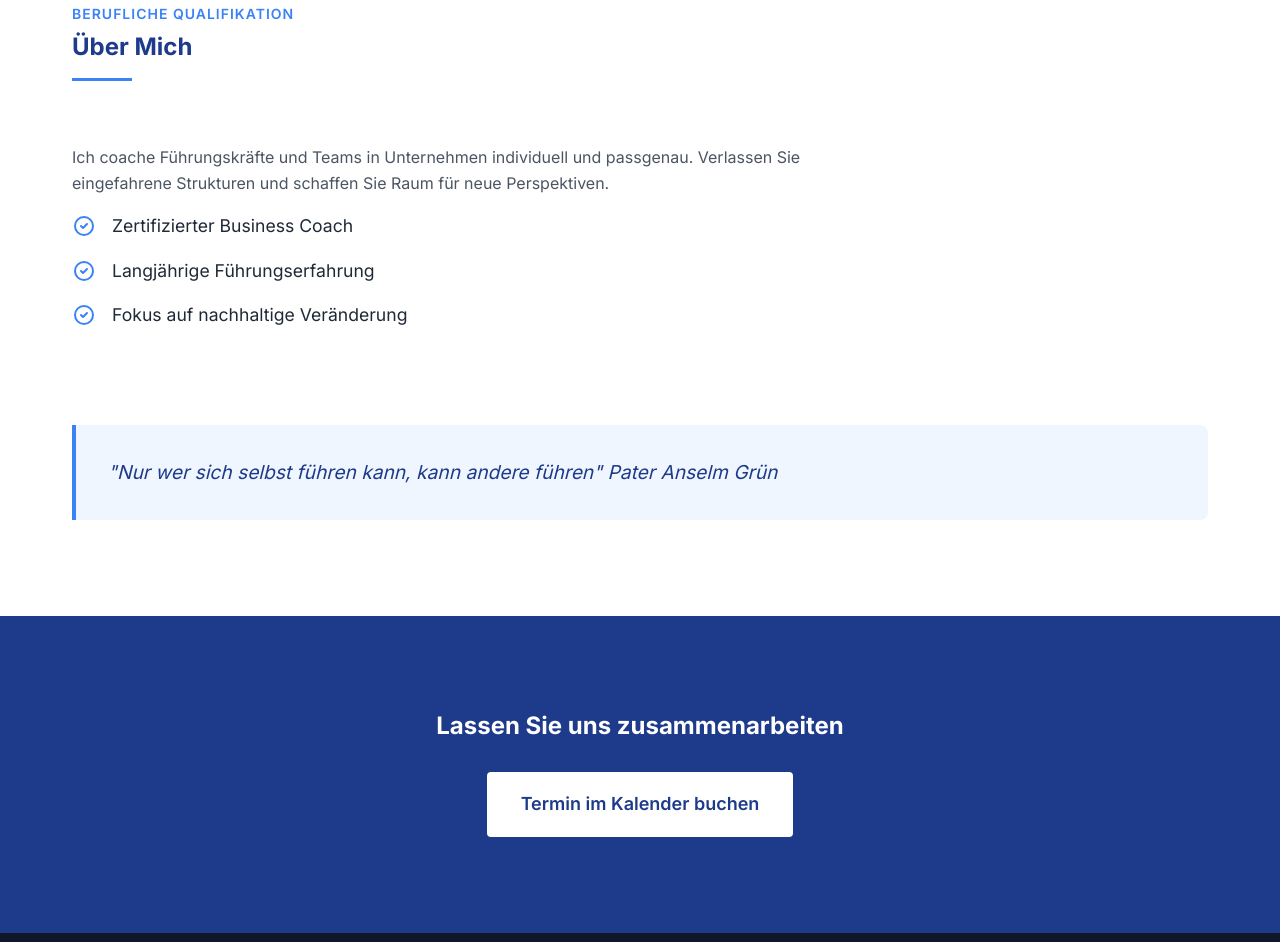
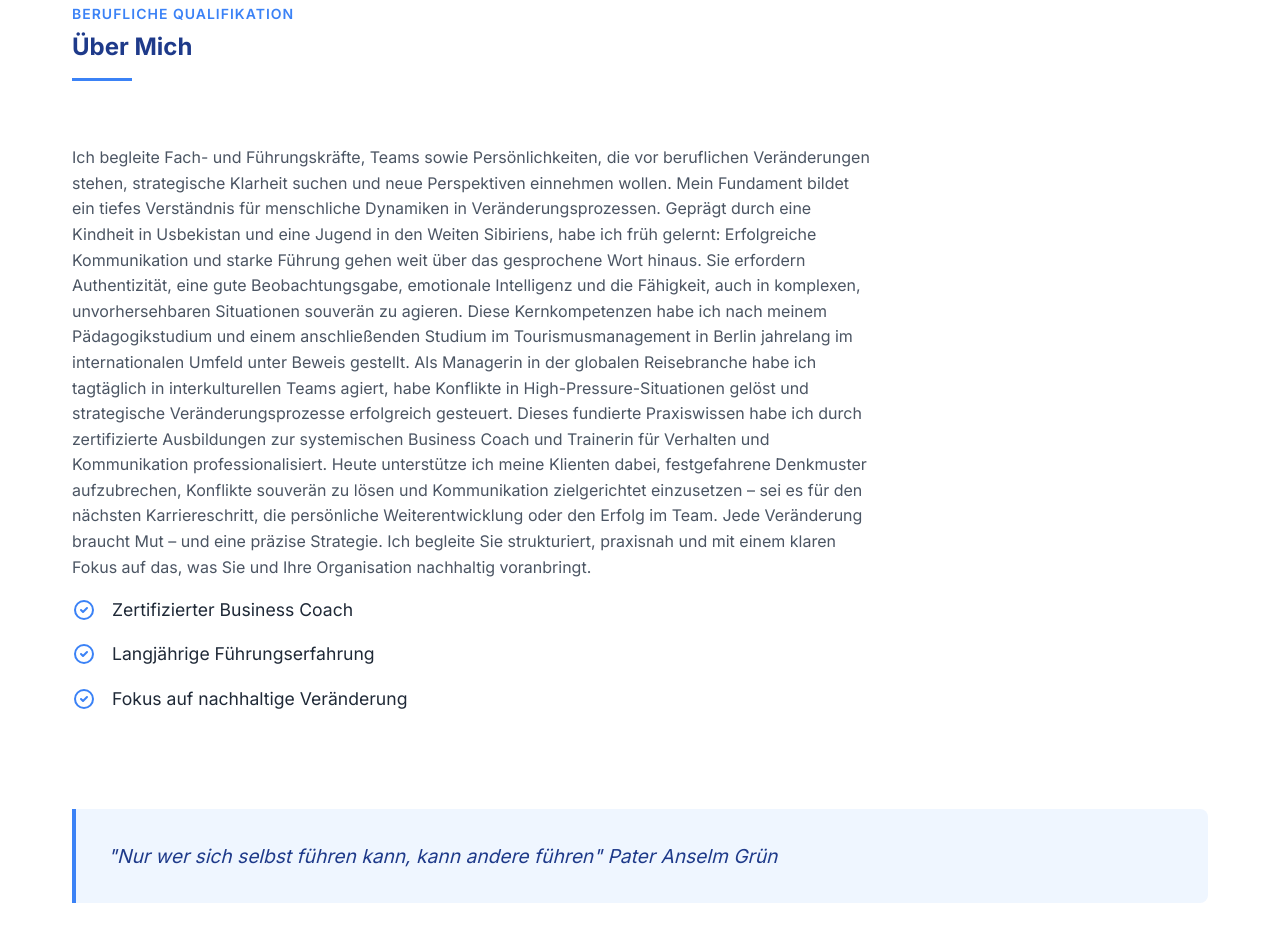
Before and after one commit to NargizaRA/liubov-coaching-webpage, an Eleventy site: page src/index.md in a window 1280 px wide. Shown: the part 2625-3567 px from the top of the page. Built offline with nearby package versions, Linux system fonts and the light colour scheme; Eleventy itself is replaced by a stand-in of ours; files that its build step writes are made by us from their sources.

Commit message:
Update Seiten (Pages) “home”

```diff
--- a/src/index.md
+++ b/src/index.md
@@ -55,9 +55,20 @@ services:
       - Change-Management im Team begleiten
 about_subtitle: Berufliche Qualifikation
 about_title: Über Mich
-about_text: Ich coache Führungskräfte und Teams in Unternehmen individuell und
-  passgenau. Verlassen Sie eingefahrene Strukturen und schaffen Sie Raum für
-  neue Perspektiven.
+about_text: >+
+  Ich begleite Fach- und Führungskräfte, Teams sowie Persönlichkeiten, die vor
+  beruflichen Veränderungen stehen, strategische Klarheit suchen und neue
+  Perspektiven einnehmen wollen.
+
+  Mein Fundament bildet ein tiefes Verständnis für menschliche Dynamiken in Veränderungsprozessen. Geprägt durch eine Kindheit in Usbekistan und eine Jugend in den Weiten Sibiriens, habe ich früh gelernt: Erfolgreiche Kommunikation und starke Führung gehen weit über das gesprochene Wort hinaus. Sie erfordern Authentizität, eine gute Beobachtungsgabe, emotionale Intelligenz und die Fähigkeit, auch in komplexen, unvorhersehbaren Situationen souverän zu agieren.
+
+  Diese Kernkompetenzen habe ich nach meinem Pädagogikstudium und einem anschließenden Studium im Tourismusmanagement in Berlin jahrelang im internationalen Umfeld unter Beweis gestellt. Als Managerin in der globalen Reisebranche habe ich tagtäglich in interkulturellen Teams agiert, habe Konflikte in High-Pressure-Situationen gelöst und strategische Veränderungsprozesse erfolgreich gesteuert.
+
+  Dieses fundierte Praxiswissen habe ich durch zertifizierte Ausbildungen zur systemischen Business Coach und Trainerin für Verhalten und Kommunikation professionalisiert. Heute unterstütze ich meine Klienten dabei, festgefahrene Denkmuster aufzubrechen, Konflikte souverän zu lösen und Kommunikation zielgerichtet einzusetzen – sei es für den nächsten Karriereschritt, die persönliche Weiterentwicklung oder den Erfolg im Team.
+
+  Jede Veränderung braucht Mut – und eine präzise Strategie. Ich begleite Sie strukturiert, praxisnah und mit einem klaren Fokus auf das, was Sie und Ihre Organisation nachhaltig voranbringt.
+
+
 about_features:
   - Zertifizierter Business Coach
   - Langjährige Führungserfahrung
```
